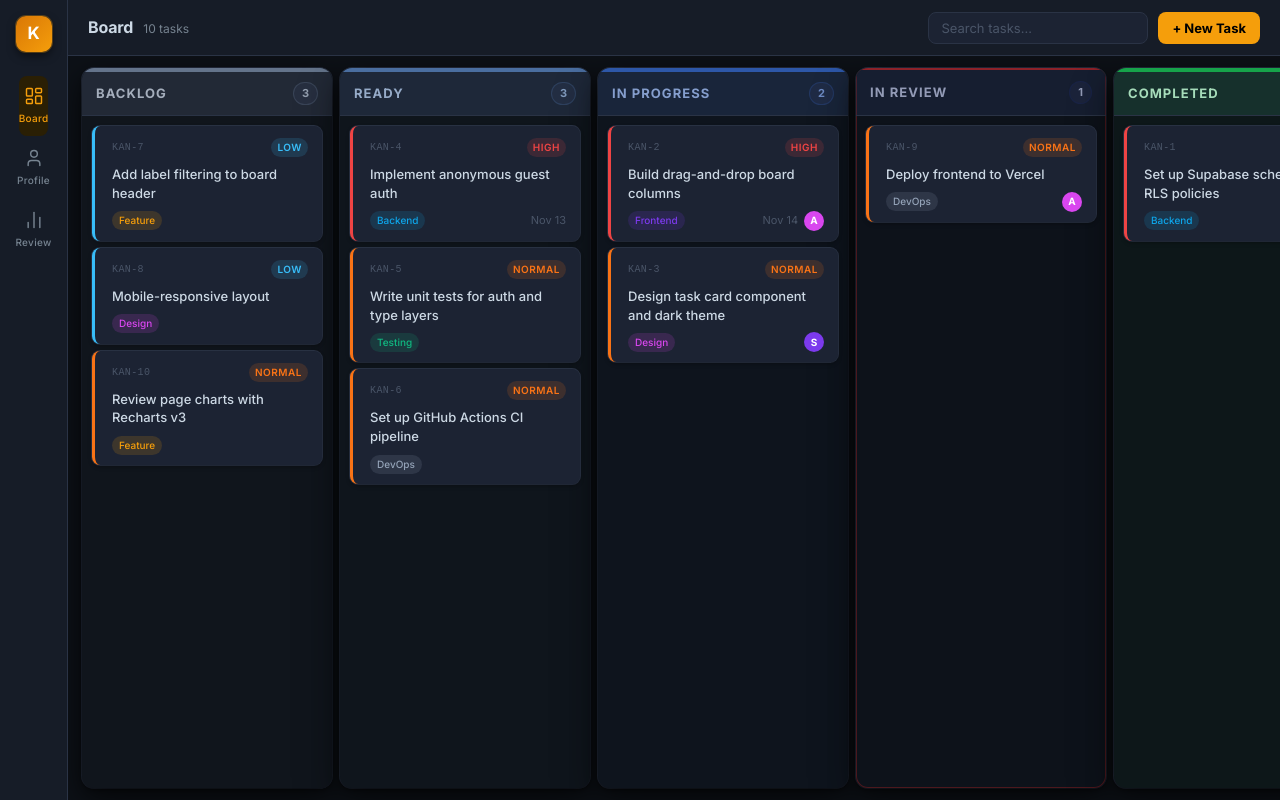
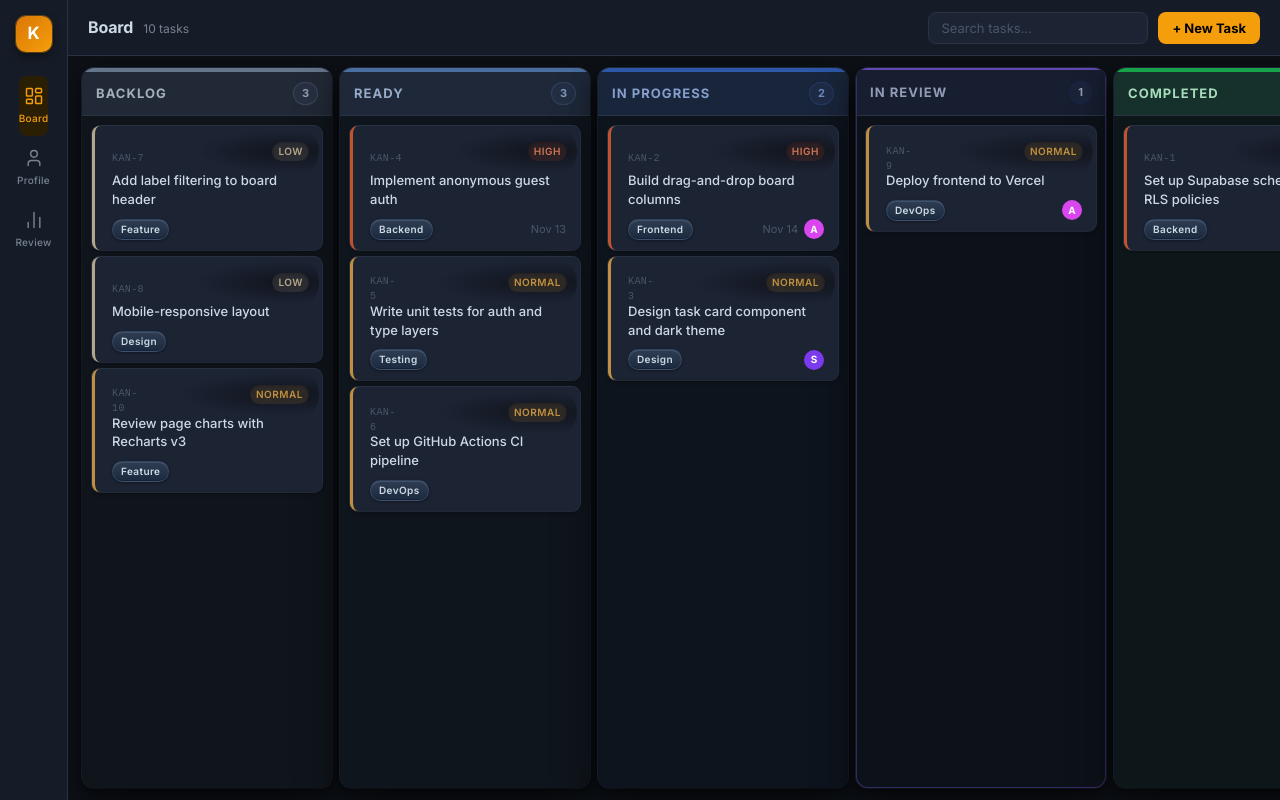
Before and after one commit to Stratos112/kanban, a React (Vite) app: page / in a window 1280 px wide. Built offline with nearby package versions, Linux system fonts and the light colour scheme; no server answers.

Commit message:
color and style moves

```diff
--- a/src/components/board/TaskCard.module.css
+++ b/src/components/board/TaskCard.module.css
@@ -8,7 +8,7 @@
   transition: transform 0.1s, box-shadow 0.1s;
   display: flex;
   flex-direction: column;
-  gap: 8px;
+  gap: 4px;
   user-select: none;
 
   /* Priority strip — left edge */
@@ -31,6 +31,10 @@
   background: color-mix(in srgb, var(--color-surface-raised) 95%, #e879f9 5%);
 }
 
+.contextCard .body {
+  margin-top: -2px;
+}
+
 /* Header row */
 .header {
   display: flex;
@@ -46,13 +50,26 @@
   letter-spacing: 0.04em;
 }
 
+.priorityWell {
+  border-radius: 999px;
+  padding: 18px 24px 18px 90px;
+  margin-left: auto;
+  margin-right: -11px;
+  margin-top: -14px;
+  background: radial-gradient(ellipse at 80% 50%, rgba(0,0,0,0.45) 0%, transparent 55%);
+}
+
 .priorityBadge {
+  display: block;
+  position: relative;
+  left: 14px;
   font-size: 10px;
   font-weight: 600;
   letter-spacing: 0.05em;
   text-transform: uppercase;
   padding: 2px 6px;
   border-radius: 999px;
+  box-shadow: inset 0 1px 3px rgba(0, 0, 0, 0.3);
 }
 
 .badge_low {
@@ -64,19 +81,19 @@
   background: color-mix(in srgb, var(--color-priority-normal) 15%, transparent);
 }
 .badge_high {
-  color: var(--color-priority-high);
+  color: color-mix(in srgb, #fff 20%, var(--color-priority-high) 80%);
   background: color-mix(in srgb, var(--color-priority-high) 15%, transparent);
 }
 
 /* Body */
-.body { flex: 1; }
+.body { flex: 1; margin-top: -12px; }
 
 .title {
   font-size: 13px;
   font-weight: 500;
   color: var(--color-text);
   line-height: 1.45;
-  margin: 0;
+  margin: 0 0 6px;
 }
 
 .question {
@@ -122,11 +139,17 @@
 
 .label {
   font-size: 10px;
-  font-weight: 500;
-  padding: 2px 7px;
+  font-weight: 600;
+  letter-spacing: 0.04em;
+  padding: 2px 8px;
   border-radius: 999px;
-  color: var(--label-color, var(--color-accent));
-  background: color-mix(in srgb, var(--label-color, var(--color-accent)) 15%, transparent);
+  color: #cdd9e5;
+  background: linear-gradient(180deg, #2e3d52 0%, #1b2a3e 100%);
+  border: 1px solid rgba(99, 130, 180, 0.28);
+  box-shadow:
+    inset 0 1px 0 rgba(255, 255, 255, 0.1),
+    inset 0 -1px 0 rgba(0, 0, 0, 0.2),
+    0 1px 3px rgba(0, 0, 0, 0.4);
 }
 
 .meta {
--- a/src/components/board/TaskCard.tsx
+++ b/src/components/board/TaskCard.tsx
@@ -9,7 +9,7 @@ export interface TaskCardProps {
   answer?: string | null
   priority?: TaskPriority | null
   dueDate?: string | null
-  labels?: { name: string; color: string }[]
+  labels?: { name: string; color?: string }[]
   assigneeColor?: string | null
   assigneeName?: string | null
 }
@@ -37,8 +37,10 @@ export default function TaskCard({
           {isContext ? '?' : ''}KAN-{refKey}
         </span>
         {!isContext && priority && (
-          <span className={`${styles.priorityBadge} ${styles[`badge_${priority}`]}`}>
-            {priority}
+          <span className={styles.priorityWell}>
+            <span className={`${styles.priorityBadge} ${styles[`badge_${priority}`]}`}>
+              {priority}
+            </span>
           </span>
         )}
       </div>
--- a/src/index.css
+++ b/src/index.css
@@ -26,10 +26,10 @@
   --color-warning:        #d97706;
   --color-success:        #16a34a;
 
-  /* ── Priority strips — cool → warm → hot progression ─ */
-  --color-priority-low:    #38bdf8;   /* sky blue — calm, low urgency  */
-  --color-priority-normal: #f97316;   /* orange   — moderate urgency   */
-  --color-priority-high:   #ef4444;   /* red      — urgent             */
+  /* ── Priority strips — grey-gold → amber → heavy red ─ */
+  --color-priority-low:    #b4a68a;   /* grey-gold  — calm, low urgency  */
+  --color-priority-normal: #c09040;   /* amber      — moderate urgency   */
+  --color-priority-high:   #c0542e;   /* red-orange — urgent             */
 
   /* ── Column accents — grey → teal → green gradient ───
      In Review breaks the gradient intentionally (gate).
--- a/src/pages/BoardPage.module.css
+++ b/src/pages/BoardPage.module.css
@@ -114,13 +114,13 @@
     0 8px 24px rgba(0,0,0,0.55),
     0 16px 48px rgba(0,0,0,0.3),
     0 0 0 1px var(--color-border),
-    inset 0 0 0 1px rgba(220, 38, 38, 0.3);
+    inset 0 0 0 1px rgba(129, 90, 236, 0.35);
 }
 
 .inReviewColumn .columnHeader {
   border-top-width: 2px;
-  border-top-color: rgba(220, 38, 38, 0.6);
-  box-shadow: inset 1px 0 0 rgba(220, 38, 38, 0.25), inset -1px 0 0 rgba(220, 38, 38, 0.25);
+  border-top-color: rgba(129, 90, 236, 0.7);
+  box-shadow: inset 1px 0 0 rgba(129, 90, 236, 0.3), inset -1px 0 0 rgba(129, 90, 236, 0.3);
 }
 
 /* Boost contrast for in_review's very dark background */
--- a/src/pages/BoardPage.tsx
+++ b/src/pages/BoardPage.tsx
@@ -10,33 +10,22 @@ const COLUMNS: { key: TaskStatus; label: string; accent: string }[] = [
   { key: 'completed',   label: 'Completed',   accent: 'var(--color-col-completed)' },
 ]
 
-// Label colors must not reuse any column or priority color
-const LABEL_COLORS = {
-  Backend:  '#0ea5e9',  // sky  — matches Ready column intentionally (backend enables it)
-  Frontend: '#7c3aed',  // violet
-  Design:   '#d946ef',  // fuchsia
-  Testing:  '#10b981',  // emerald
-  DevOps:   '#94a3b8',  // slate
-  Feature:  '#f59e0b',  // amber (accent)
-  Scope:    '#f43f5e',  // rose
-}
-
 const MOCK_TASKS = [
-  { id: '1',  refKey: 1,  type: 'task' as const, status: 'completed'   as const, title: 'Set up Supabase schema and RLS policies',       priority: 'high'   as const, labels: [{ name: 'Backend',  color: LABEL_COLORS.Backend  }], assigneeColor: '#7c3aed', assigneeName: 'Sky' },
-  { id: '2',  refKey: 2,  type: 'task' as const, status: 'in_progress' as const, title: 'Build drag-and-drop board columns',              priority: 'high'   as const, labels: [{ name: 'Frontend', color: LABEL_COLORS.Frontend }], assigneeColor: '#d946ef', assigneeName: 'Alex', dueDate: '2026-11-14' },
-  { id: '3',  refKey: 3,  type: 'task' as const, status: 'in_progress' as const, title: 'Design task card component and dark theme',      priority: 'normal' as const, labels: [{ name: 'Design',   color: LABEL_COLORS.Design   }], assigneeColor: '#7c3aed', assigneeName: 'Sky' },
-  { id: '4',  refKey: 4,  type: 'task' as const, status: 'ready'       as const, title: 'Implement anonymous guest auth',                 priority: 'high'   as const, labels: [{ name: 'Backend',  color: LABEL_COLORS.Backend  }], dueDate: '2026-11-13' },
-  { id: '5',  refKey: 5,  type: 'task' as const, status: 'ready'       as const, title: 'Write unit tests for auth and type layers',      priority: 'normal' as const, labels: [{ name: 'Testing',  color: LABEL_COLORS.Testing  }] },
-  { id: '6',  refKey: 6,  type: 'task' as const, status: 'ready'       as const, title: 'Set up GitHub Actions CI pipeline',              priority: 'normal' as const, labels: [{ name: 'DevOps',   color: LABEL_COLORS.DevOps   }] },
-  { id: '7',  refKey: 7,  type: 'task' as const, status: 'backlog'     as const, title: 'Add label filtering to board header',            priority: 'low'    as const, labels: [{ name: 'Feature',  color: LABEL_COLORS.Feature  }] },
-  { id: '8',  refKey: 8,  type: 'task' as const, status: 'backlog'     as const, title: 'Mobile-responsive layout',                      priority: 'low'    as const, labels: [{ name: 'Design',   color: LABEL_COLORS.Design   }] },
-  { id: '9',  refKey: 9,  type: 'task' as const, status: 'in_review'   as const, title: 'Deploy frontend to Vercel',                     priority: 'normal' as const, labels: [{ name: 'DevOps',   color: LABEL_COLORS.DevOps   }], assigneeColor: '#d946ef', assigneeName: 'Alex' },
-  { id: '10', refKey: 10, type: 'task' as const, status: 'backlog'     as const, title: 'Review page charts with Recharts v3',            priority: 'normal' as const, labels: [{ name: 'Feature',  color: LABEL_COLORS.Feature  }] },
+  { id: '1',  refKey: 1,  type: 'task' as const, status: 'completed'   as const, title: 'Set up Supabase schema and RLS policies',       priority: 'high'   as const, labels: [{ name: 'Backend'  }], assigneeColor: '#7c3aed', assigneeName: 'Sky' },
+  { id: '2',  refKey: 2,  type: 'task' as const, status: 'in_progress' as const, title: 'Build drag-and-drop board columns',              priority: 'high'   as const, labels: [{ name: 'Frontend' }], assigneeColor: '#d946ef', assigneeName: 'Alex', dueDate: '2026-11-14' },
+  { id: '3',  refKey: 3,  type: 'task' as const, status: 'in_progress' as const, title: 'Design task card component and dark theme',      priority: 'normal' as const, labels: [{ name: 'Design'   }], assigneeColor: '#7c3aed', assigneeName: 'Sky' },
+  { id: '4',  refKey: 4,  type: 'task' as const, status: 'ready'       as const, title: 'Implement anonymous guest auth',                 priority: 'high'   as const, labels: [{ name: 'Backend'  }], dueDate: '2026-11-13' },
+  { id: '5',  refKey: 5,  type: 'task' as const, status: 'ready'       as const, title: 'Write unit tests for auth and type layers',      priority: 'normal' as const, labels: [{ name: 'Testing'  }] },
+  { id: '6',  refKey: 6,  type: 'task' as const, status: 'ready'       as const, title: 'Set up GitHub Actions CI pipeline',              priority: 'normal' as const, labels: [{ name: 'DevOps'   }] },
+  { id: '7',  refKey: 7,  type: 'task' as const, status: 'backlog'     as const, title: 'Add label filtering to board header',            priority: 'low'    as const, labels: [{ name: 'Feature'  }] },
+  { id: '8',  refKey: 8,  type: 'task' as const, status: 'backlog'     as const, title: 'Mobile-responsive layout',                      priority: 'low'    as const, labels: [{ name: 'Design'   }] },
+  { id: '9',  refKey: 9,  type: 'task' as const, status: 'in_review'   as const, title: 'Deploy frontend to Vercel',                     priority: 'normal' as const, labels: [{ name: 'DevOps'   }], assigneeColor: '#d946ef', assigneeName: 'Alex' },
+  { id: '10', refKey: 10, type: 'task' as const, status: 'backlog'     as const, title: 'Review page charts with Recharts v3',            priority: 'normal' as const, labels: [{ name: 'Feature'  }] },
 ]
 
 const MOCK_CONTEXT = [
-  { id: 'c1', refKey: 11, type: 'context' as const, status: 'context' as const, question: 'Should we support custom columns or keep them fixed?', answer: 'Fixed for now — reduces scope significantly.', priority: 'high' as const, labels: [{ name: 'Scope', color: LABEL_COLORS.Scope }] },
-  { id: 'c2', refKey: 12, type: 'context' as const, status: 'context' as const, question: 'Do we need real-time updates via Supabase subscriptions?', answer: null, priority: 'normal' as const, labels: [{ name: 'Backend', color: LABEL_COLORS.Backend }] },
+  { id: 'c1', refKey: 11, type: 'context' as const, status: 'context' as const, question: 'Should we support custom columns or keep them fixed?', answer: 'Fixed for now — reduces scope significantly.', priority: 'high' as const, labels: [{ name: 'Scope'   }] },
+  { id: 'c2', refKey: 12, type: 'context' as const, status: 'context' as const, question: 'Do we need real-time updates via Supabase subscriptions?', answer: null, priority: 'normal' as const, labels: [{ name: 'Backend' }] },
 ]
 
 export default function BoardPage() {
```
